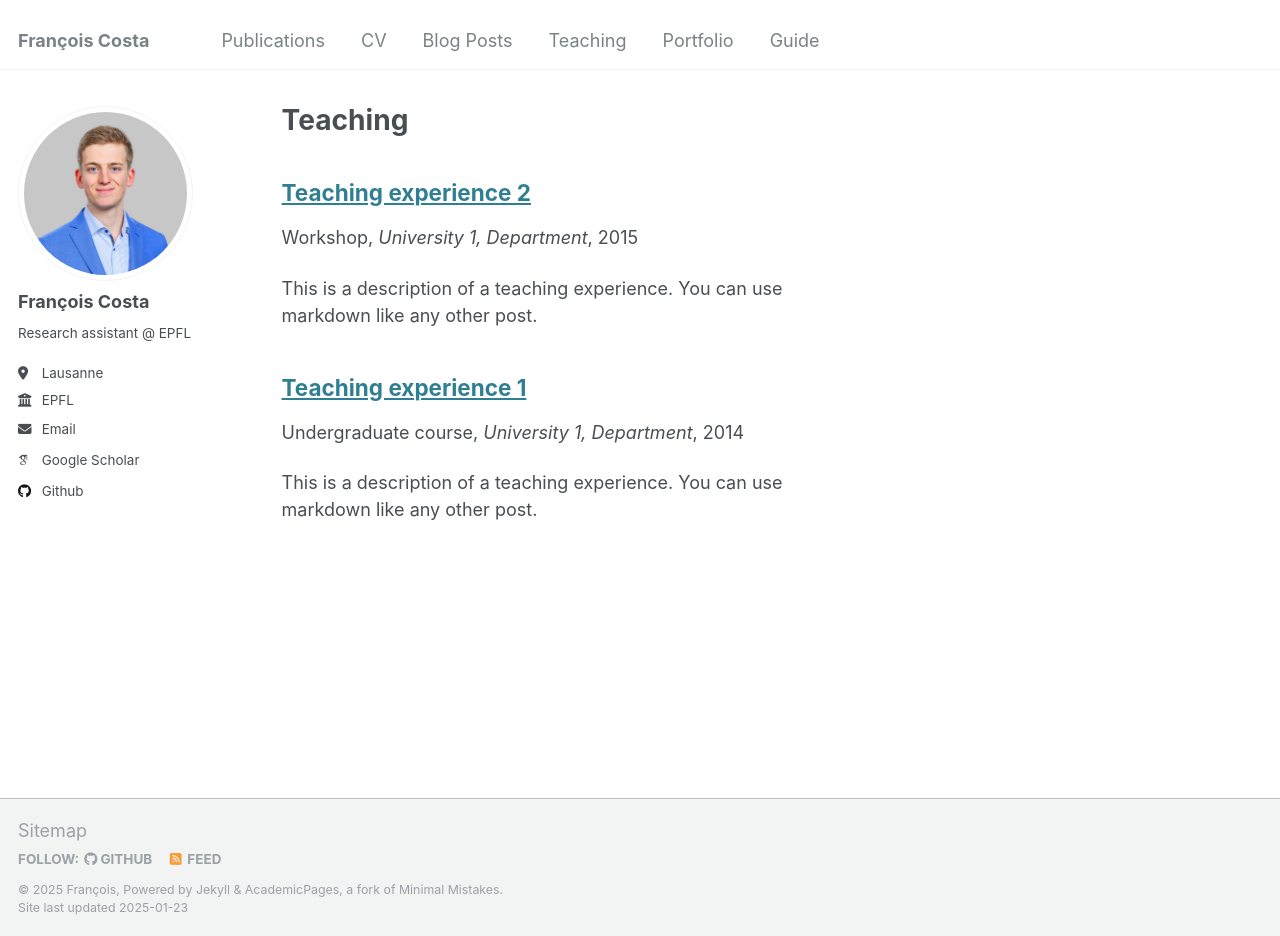
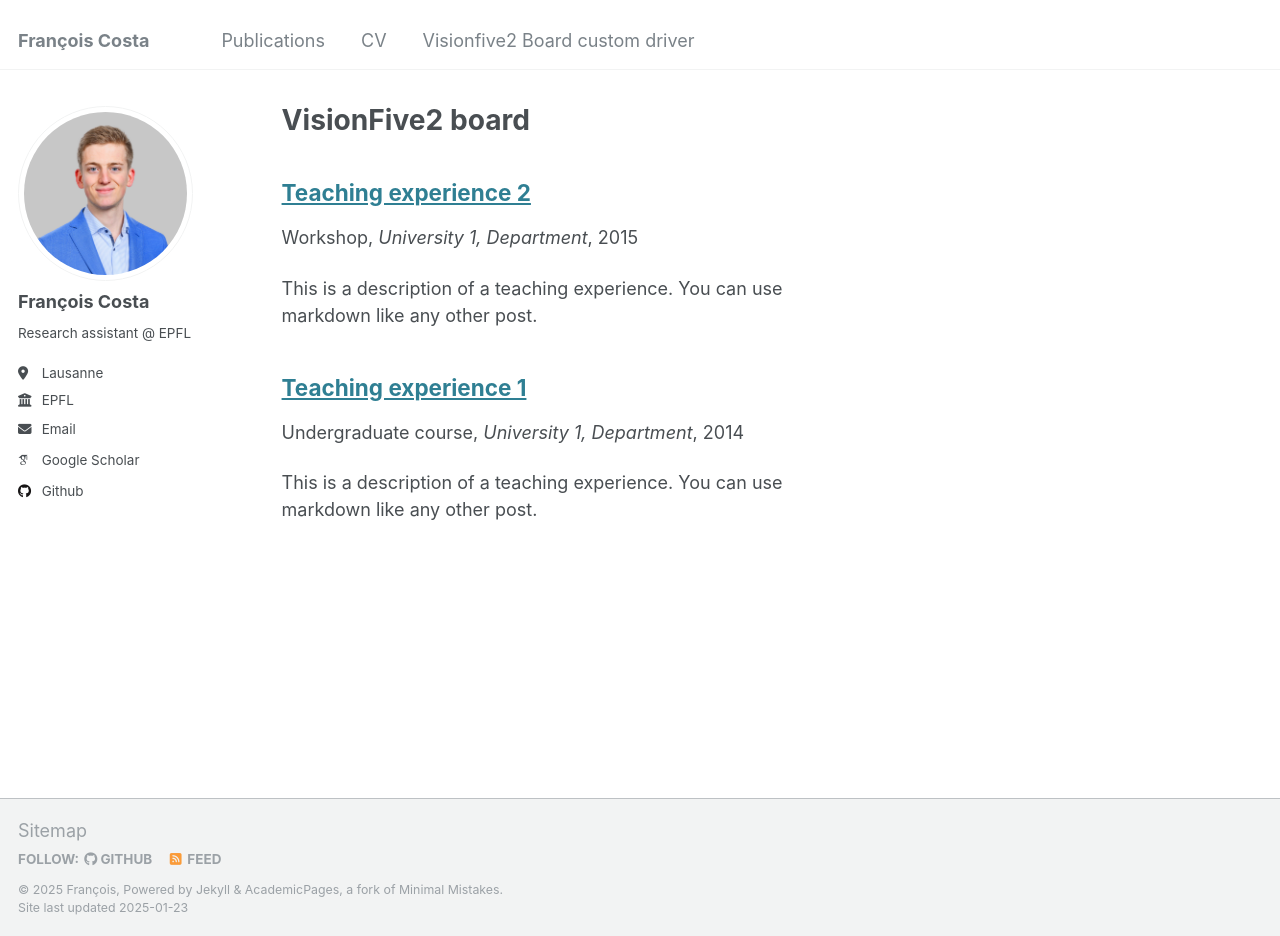
Before and after one commit to francois141/francois141.github.io, a Jekyll site: the page built from _pages/teaching.html, in a window 1280 px wide and 936 px high. Built offline with Jekyll 4.4.1, drawn with Linux system fonts in a browser that asks for light colours; some web fonts are replaced.

Commit message:
Add driver

```diff
--- a/_data/navigation.yml
+++ b/_data/navigation.yml
@@ -11,15 +11,5 @@ main:
   - title: "CV"
     url: /cv/
 
-  - title: "Blog Posts"
-    url: /year-archive/
-
-
-  - title: "Teaching"
-    url: /teaching/
-
-  - title: "Portfolio"
-    url: /portfolio/
-
-  - title: "Guide"
-    url: /markdown/
+  - title: "Visionfive2 Board custom driver"
+    url: /visionfive2-board/
--- a/_pages/teaching.html
+++ b/_pages/teaching.html
@@ -1,7 +1,7 @@
 ---
 layout: archive
-title: "Teaching"
-permalink: /teaching/
+title: "VisionFive2 board"
+permalink: /visionfive2-board/
 author_profile: true
 ---
 
```
